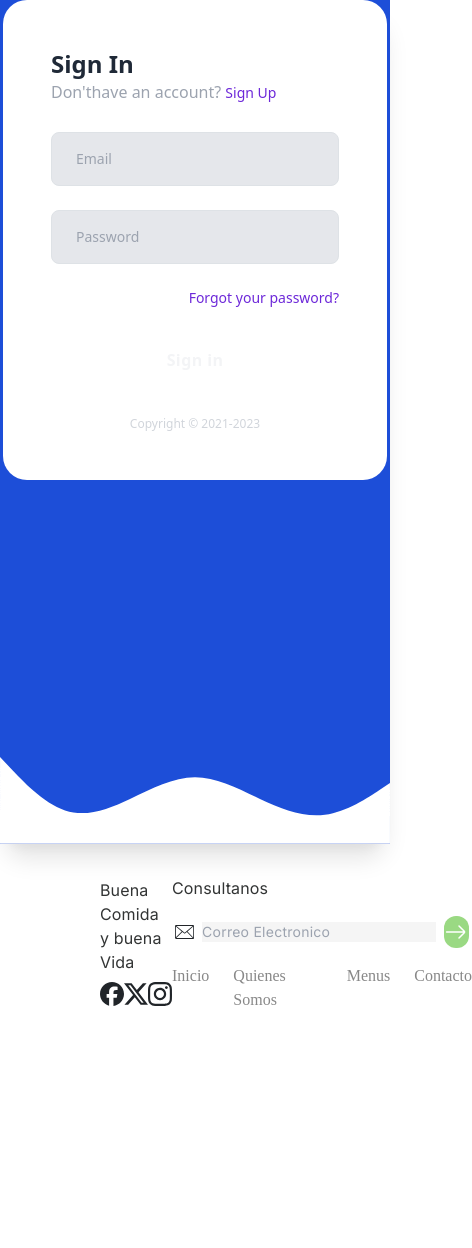
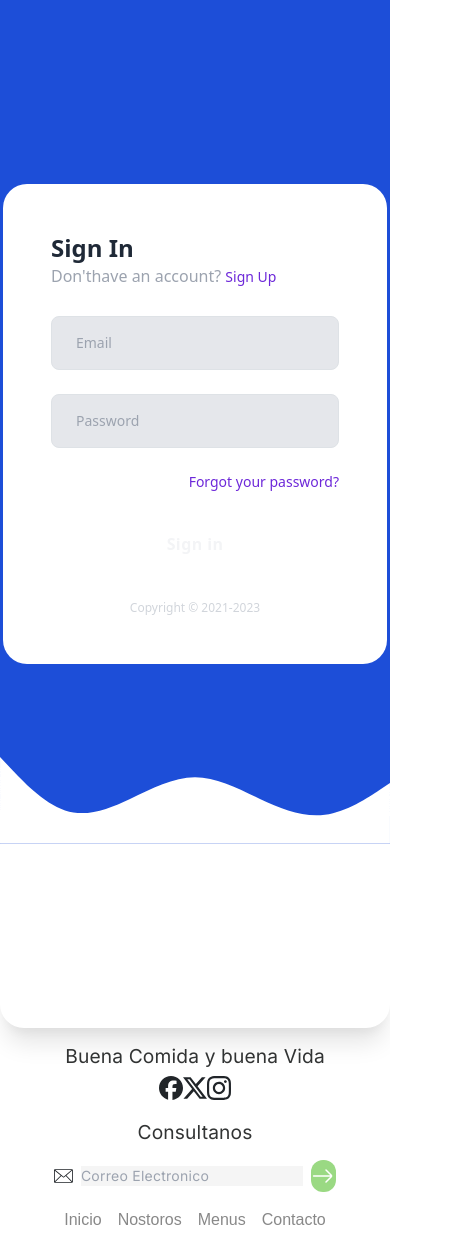
Before and after one commit to Cristobal-galaz/Proyecto-FooDCo-Ltda, an Angular app: page /login in a window 390 px wide. Shown: the whole page, 472 px wide, since content can reach past the window. Before the commit the page ends 1044 px from the top, so only its background shows below. Built offline with nearby package versions, Linux system fonts and the light colour scheme.

Commit message:
Add navigation bar component and update layout styles

```diff
--- a/src/app/app.component.html
+++ b/src/app/app.component.html
@@ -1,2 +1,3 @@
+<app-nav-bar></app-nav-bar>
 <router-outlet></router-outlet>
 <app-footer>
--- a/src/app/app.component.ts
+++ b/src/app/app.component.ts
@@ -4,11 +4,12 @@ import { CommonModule } from '@angular/common';
 import { FormsModule } from "@angular/forms";
 import { NavbarComponent } from './modulos/ventas/componentes/navbar/navbar.component';
 import { FooterComponent } from './core/footer/footer.component';
+import { NavBarComponent } from './core/nav-bar/nav-bar.component';
 
 @Component({
   selector: 'app-root',
   standalone: true,
-  imports: [RouterOutlet, CommonModule, RouterLink, RouterLinkActive, FormsModule, NavbarComponent, FooterComponent],
+  imports: [RouterOutlet, CommonModule, RouterLink, RouterLinkActive, FormsModule, NavbarComponent, FooterComponent, NavBarComponent],
   templateUrl: './app.component.html',
   styleUrl: './app.component.scss'
 })
--- a/src/app/core/footer/footer.component.html
+++ b/src/app/core/footer/footer.component.html
@@ -19,8 +19,8 @@
             </div>
         </form>
         <nav>
-            <a href="/">Inicio</a>
-            <a href="/">Quienes Somos</a>
+            <a routerLink="">Inicio</a>
+            <a href="/">Nostoros</a>
             <a href="/">Menus</a>
             <a href="/">Contacto</a>
         </nav>
--- a/src/app/core/footer/footer.component.scss
+++ b/src/app/core/footer/footer.component.scss
@@ -5,15 +5,32 @@
     align-items: center;
     height: 10rem;
     width: 100%;
-    padding: 6.25rem;
+    max-width: 100vw; // Limita el ancho máximo
+    padding: 1rem; // Espaciado interno para evitar que el contenido toque los bordes
+    box-sizing: border-box; // Incluye el padding en el ancho
+
+    h1 {
+        color: #323434;
+        font-size: 1rem;
+        font-family: Inter, sans-serif;
+        font-weight: 500;
+        line-height: 1.5rem;
+        letter-spacing: 0.15px;
     }
 
-.izquierda, .derecha {
+    .izquierda,
+    .derecha {
         display: flex;
         flex-direction: column;
         gap: 1rem;
+        align-items: flex-start;
+
+        h1 {
+            text-align: left;
         }
-.izquierda{
+    }
+
+    .izquierda {
         display: flex;
         flex-direction: column;
         justify-content: space-between;
@@ -23,14 +40,15 @@
     .icons {
         display: flex;
         flex-direction: row;
-    align-items: center; /* Asegúrate de que los íconos se alineen correctamente */
+        align-items: center;
+        justify-content: center;
         height: 2rem;
-}
 
         .mat-icon {
-    font-size: 24px; /* Asegúrate de que el tamaño sea adecuado */
-    line-height: 1;  /* Elimina el recorte de la parte inferior */
-    vertical-align: middle; /* Asegura que estén centrados verticalmente */
+            font-size: 24px;
+            line-height: 1;
+            vertical-align: middle;
+        }
     }
 
     .email {
@@ -42,25 +60,24 @@
         display: flex;
         flex-direction: row;
         gap: 0.5rem;
-}
 
         input {
             text-align: left;
             color: #888888;
             font-size: 14px;
-    font-family: Inter;
+            font-family: Inter, sans-serif;
             font-weight: 400;
             line-height: 20px;
             letter-spacing: 0.25px;
             width: 100%;
             border: none;
-    background-color: #F5F5F5;
+            background-color: #f5f5f5;
         }
 
         button {
             width: 2rem;
             height: 2rem;
-    background: #9AD983;
+            background: #9ad983;
             border: none;
             cursor: pointer;
             display: flex;
@@ -68,10 +85,15 @@ button {
             align-items: center;
             border-radius: 12px;
             transition: background-color 0.3s ease;
+
+            &:hover {
+                background-color: darken(#9ad983, 10%);
             }
 
-button:hover {
-    background-color: darken(#9AD983, 10%);
+            .icono {
+                font-size: 1.2rem;
+            }
+        }
     }
 
     nav {
@@ -79,22 +101,55 @@ nav {
         flex-direction: row;
         gap: 1.5rem;
         width: 100%;
-}
+        justify-content: center;
 
         a {
             color: #888888;
             font-size: 1rem;
-    font-family: Poppins;
+            font-family: Poppins, sans-serif;
             font-weight: 400;
             line-height: 1.5rem;
             text-decoration: none;
         }
+    }
 
-.footer h1 {
-    color: #323434;
-    font-size: 1rem;
-    font-family: Inter;
-    font-weight: 500;
-    line-height: 1.5rem;
-    letter-spacing: 0.15px;
+    // Media queries para pantallas pequeñas
+    @media (max-width: 768px) {
+        flex-direction: column; // Apilar el contenido en columnas en pantallas pequeñas
+        height: auto;
+        gap: 1rem;
+
+        .izquierda,
+        .derecha {
+            align-items: center; // Centra el contenido de izquierda y derecha
         }
+
+        .icons {
+            justify-content: center;
+        }
+
+        .email {
+            width: 100%; // Asegura que el campo de correo ocupe el ancho disponible
+        }
+
+        input {
+            max-width: calc(100% - 2rem); // Evita que el input crezca demasiado
+            font-size: 0.9rem;
+        }
+
+        h1 {
+            text-align: center;
+            font-size: 1.2rem;
+        }
+
+        nav {
+            flex-wrap: wrap; // Permite que los enlaces se envuelvan si no hay suficiente espacio
+            justify-content: center;
+            gap: 1rem;
+        }
+
+        a {
+            font-size: 0.9rem; // Ajusta el tamaño de las fuentes para pantallas pequeñas
+        }
+    }
+}
--- /dev/null
+++ b/src/app/core/nav-bar/nav-bar.component.html
@@ -0,0 +1,39 @@
+<div class="nav-bar">
+    <div class="logo">
+<p routerLink="">logo</p>
+    </div>
+    <div class="links">
+<a href="">Nosotros</a>
+<a routerLink="cliente/menus">Menus</a>
+<a href="">Contáctanos</a>
+    </div>
+    <div class="perfil">
+        <button mat-icon-button [matMenuTriggerFor]="menu" aria-label="Example icon-button with a menu">
+            <mat-icon>account_circle</mat-icon>
+        </button>
+
+        <mat-menu #menu="matMenu">
+            @if(isLogged){
+                <button mat-menu-item routerLink="dashboard">
+                    <mat-icon>dialpad</mat-icon>
+                    <span>Panel de Control</span>
+                </button>
+                <button mat-menu-item (click)="logout()">
+                    <mat-icon>logout</mat-icon>
+                    <span>Salir</span>
+                </button>
+            }
+            @else{
+                <button mat-menu-item routerLink="login">
+                    <mat-icon>login</mat-icon>
+                    <span>Iniciar Sesión</span>
+                </button>
+                <button mat-menu-item routerLink="registro">
+                    <mat-icon>person_add</mat-icon>
+                    <span>Registrarse</span>
+                </button>
+            }
+          </mat-menu>
+
+    </div>
+</div>
--- /dev/null
+++ b/src/app/core/nav-bar/nav-bar.component.scss
@@ -0,0 +1,76 @@
+.nav-bar {
+    display: flex;
+    width: 100%;
+    justify-content: space-between;
+    align-items: center;
+    padding-left: 6.25rem;
+    padding-right: 9rem;
+    padding-top: 2rem;
+    padding-bottom: 2rem;
+    background-color: #FAF9F6;
+
+    .logo {
+        flex: 1;
+        display: flex;
+        justify-content: flex-start;
+    }
+
+    .links {
+        flex: 2;
+        display: flex;
+        justify-content: center;
+        text-align: center;
+        gap: 2.5rem;
+
+        a {
+            text-decoration: none; // Elimina el subrayado
+            color: #323434; // Color del texto de los links
+            font-size: 1rem;
+            font-family: Poppins, sans-serif;
+            font-weight: 400;
+            line-height: 1.5rem;
+
+            &:hover {
+                color: #9AD983; // Cambia el color al pasar el cursor
+                transition: color 0.3s ease; // Suaviza la transición del color
+            }
+        }
+    }
+
+    .perfil {
+        flex: 1;
+        display: flex;
+        justify-content: flex-end;
+    }
+
+    .perfil button {
+        display: flex;
+        align-items: center;
+        justify-content: center;
+        padding: 0;
+        background: transparent;
+        border: none;
+    }
+
+    .perfil mat-icon {
+        font-size: 3rem;
+        width: 3rem;
+        height: 3rem;
+        display: flex;
+        align-items: center;
+        justify-content: center;
+    }
+}
+
+@media (max-width: 768px) {
+    .nav-bar {
+        flex-direction: column;
+        align-items: center;
+        justify-content: center;
+        gap: 1rem;
+    }
+
+    .logo, .links, .perfil {
+        justify-content: center;
+    }
+}
--- /dev/null
+++ b/src/app/core/nav-bar/nav-bar.component.ts
@@ -0,0 +1,33 @@
+import { Component } from '@angular/core';
+import {MatIconModule} from '@angular/material/icon';
+import {MatMenuModule} from '@angular/material/menu';
+import {MatButtonModule} from '@angular/material/button';
+import { AuthService } from '../../services/auth.service';
+import { RouterLink } from '@angular/router';
+
+@Component({
+  selector: 'app-nav-bar',
+  standalone: true,
+  imports: [
+    MatIconModule,
+    MatMenuModule,
+    MatButtonModule,
+    RouterLink
+  ],
+  templateUrl: './nav-bar.component.html',
+  styleUrl: './nav-bar.component.scss'
+})
+export class NavBarComponent {
+  isLogged: boolean = false;
+  constructor(private auth:AuthService) { }
+
+  ngOnInit(): void {
+    this.auth.isLoggedIn$.subscribe((isLogged) => {
+      this.isLogged = isLogged;
+    });
+  }
+
+  logout() {
+    this.auth.logout();
+  }
+}
--- a/src/app/pages/main/main.component.scss
+++ b/src/app/pages/main/main.component.scss
@@ -2,6 +2,7 @@
   display: flex;
   flex-direction: column;
   align-items: center;
+  background-color: #FAF9F6;
 }
 
 .titulo {
--- a/src/app/services/auth.service.ts
+++ b/src/app/services/auth.service.ts
@@ -1,7 +1,7 @@
 import { HttpClient } from '@angular/common/http';
 import { Injectable } from '@angular/core';
 import { Router } from '@angular/router';
-import { Observable, tap } from 'rxjs';
+import { BehaviorSubject, Observable, tap } from 'rxjs';
 import { environment } from '../environments/environment';
 
 @Injectable({
@@ -10,6 +10,8 @@ import { environment } from '../environments/environment';
 export class AuthService {
   private LOGIN_URL = environment.apiUrl + 'auth/login/cliente'
   private tokenKey = 'authToken'
+  private isLoggedIn = new BehaviorSubject<boolean>(this.isAuthenticated());
+  isLoggedIn$ = this.isLoggedIn.asObservable();
 
   constructor(private httpClient: HttpClient, private router: Router) { }
 
@@ -19,6 +21,7 @@ export class AuthService {
         if (response.token){
           console.log(response.token);
           this.setToken(response.token);
+          this.isLoggedIn.next(true);
         }
       })
     )
@@ -51,6 +54,7 @@ export class AuthService {
 
   logout(): void{
     localStorage.removeItem(this.tokenKey);
+    this.isLoggedIn.next(false);
     this.router.navigate(['/login']);
   }
 }
```
Also changed, not shown: 1 other file (tests, documents, lock files or other folders). Lines whose indentation alone changed are shown as unchanged.
